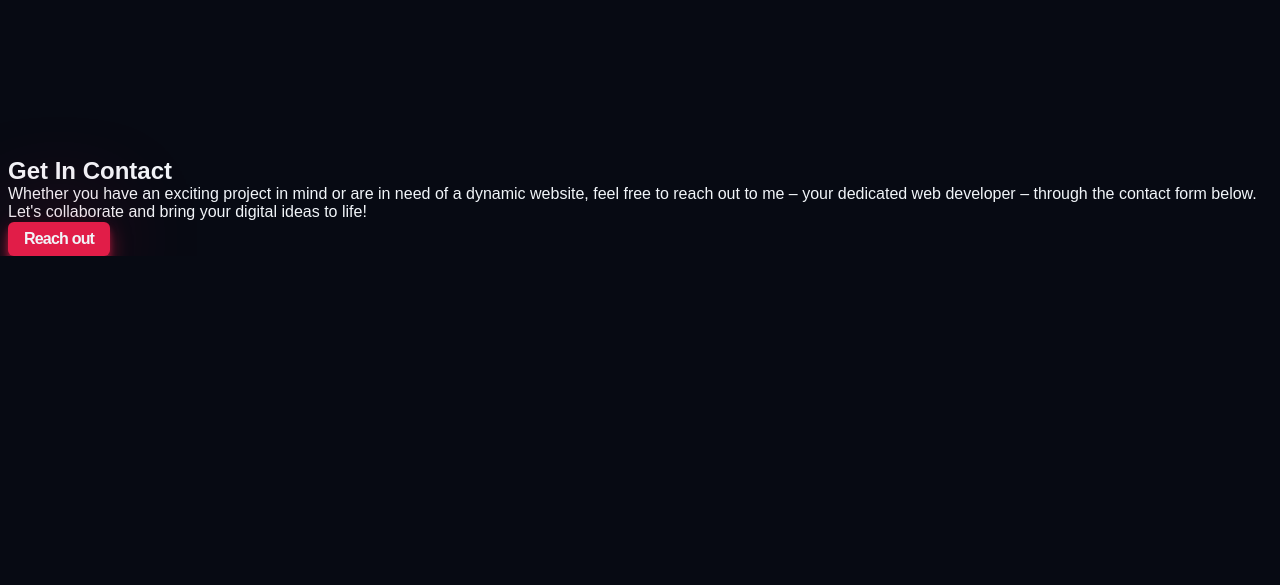
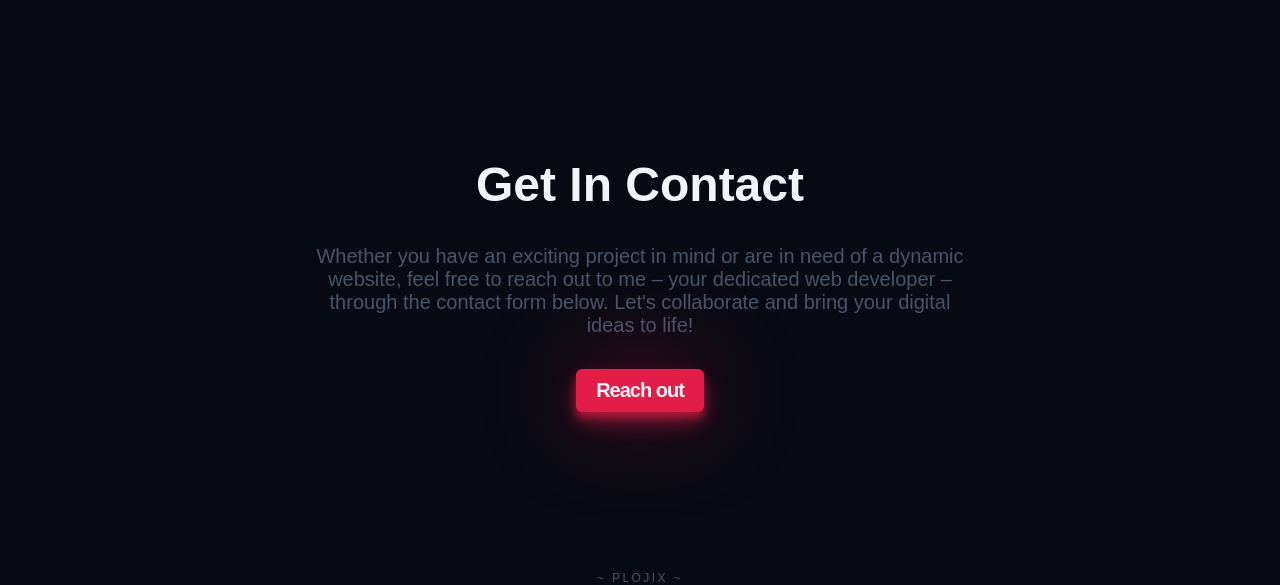
Before and after one commit to Plojix/Test1, a website built with Vite: page index.html in a window 1280 px wide. Shown: the part 1447-2032 px from the top of the page. Before the commit the page ends 1703 px from the top, so only its background shows below. Built offline with nearby package versions, Linux system fonts and the light colour scheme.

Commit message:
update nav

```diff
--- a/index.html
+++ b/index.html
@@ -100,7 +100,7 @@
         </p>
         <a class="hero__btn btn" href="#">Reach out</a>
       </section>
-      <section class="about container section">
+      <section id="about" class="about container section">
         <div class="about__content">
           <h2 class="about__title">About</h2>
           <p class="about__description">
@@ -142,7 +142,7 @@
       </section>
       <!-- <section></section> -->
       <!-- <section></section> -->
-      <section class="contact container section">
+      <section id="contact" class="contact container section">
         <h2 class="contact__title">Get In Contact</h2>
         <p class="contact__description">
           Whether you have an exciting project in mind or are in need of a
@@ -154,6 +154,9 @@
         target="_blank">Reach out</a>
       </section>
     </main>
+    <footer class="footer container section">
+      <h3 class="footer__title">~ Plojix ~</h3>
+    </footer>
 
     <script type="module" src="./src/main.js"></script>
   </body>
--- a/src/main.js
+++ b/src/main.js
@@ -5,6 +5,8 @@ import "../styles/components/hero.css";
 import "../styles/components/about.css";
 
 import "../styles/components/mobile-nav.css";
+import "../styles/components/contact.css";
+import "../styles/components/footer.css";
 
 import "../styles/utils.css";
 
--- a/src/utils/mobile-nav.js
+++ b/src/utils/mobile-nav.js
@@ -1,7 +1,7 @@
 const mobileNav = () => {
   const headerBtn = document.querySelector(".header__bars");
   const mobileNav = document.querySelector(".mobile-nav");
-  const mobileLinks = document.querySelectorAll(".mobile-nal__link");
+  const mobileLinks = document.querySelectorAll(".mobile-nav__link");
   //State
   let isMobileNavOpen = false;
 
@@ -10,7 +10,8 @@ const mobileNav = () => {
     if (isMobileNavOpen) {
       mobileNav.style.display = "flex";
       document.body.style.overflowY = "hidden";
-    } else {
+    }
+    else {
       mobileNav.style.display = "none";
       document.body.style.overflowY = "auto";
     }
--- a/styles/components/contact.css
+++ b/styles/components/contact.css
@@ -0,0 +1,86 @@
+.contact {
+  display: flex;
+  flex-direction: column;
+  justify-content: center;
+  align-items: center;
+  text-align: center;
+  gap: 1rem;
+}
+
+.contact__title {
+  font-size: var(--size-2xl);
+  color: var(--clr-light);
+  text-transform: capitalize;
+}
+.contact__description {
+  font-size: var(--size-sm);
+  color: var(--clr-slate600);
+  max-width: 60ch;
+}
+
+.contact__btn {
+  font-size: var(--size-sm);
+}
+/* xs */
+@media (min-width: 475px) {
+  .contact {
+    gap: 1.5rem;
+  }
+
+  .contact__title {
+    font-size: var(--size-3xl);
+  }
+  .contact__description {
+    font-size: var(--size-base);
+  }
+
+  .contact__btn {
+    font-size: var(--size-base);
+  }
+}
+
+/* sm */
+/* @media(min-width: 640px){
+
+} */
+
+/* md */
+/* @media(min-width: 768px){
+
+} */
+/* lg */
+@media(min-width: 1024px){
+  .contact__title {
+    font-size: var(--size-4xl);
+  }
+  .contact__description {
+    font-size: var(--size-lg);
+  }
+
+  .contact__btn {
+    font-size: var(--size-lg);
+  }
+}
+
+/* xl */
+@media(min-width: 1280px){
+    .contact {
+    gap: 2rem;
+  }
+
+  .contact__title {
+    font-size: var(--size-5xl);
+  }
+  .contact__description {
+    font-size: var(--size-xl);
+  }
+
+  .contact__btn {
+    font-size: var(--size-xl);
+  }
+}
+
+/* 2xl */
+/* @media (min-width: 1536px) {
+
+} */
--- /dev/null
+++ b/styles/components/footer.css
@@ -0,0 +1,9 @@
+.footer__title{
+    font-size: var(--size-xs);
+    font-weight: 400;
+    color: var(--clr-slate600);
+    text-align: center;
+    text-transform: uppercase;
+    letter-spacing: 0.2em;
+    user-select: none;
+}
```
